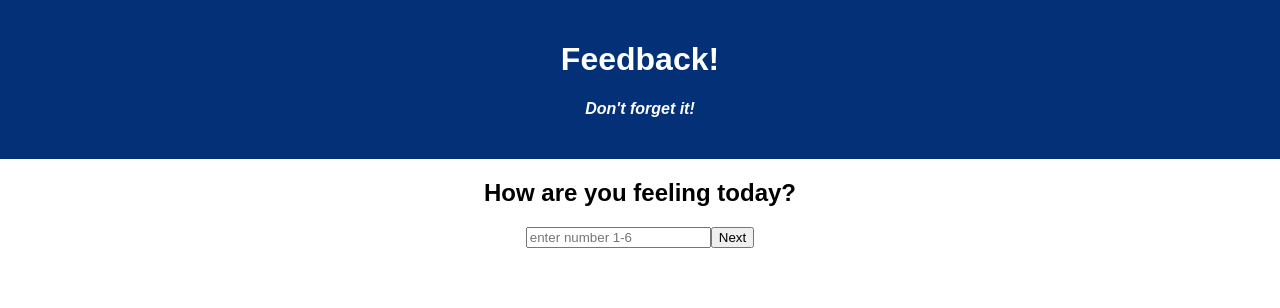
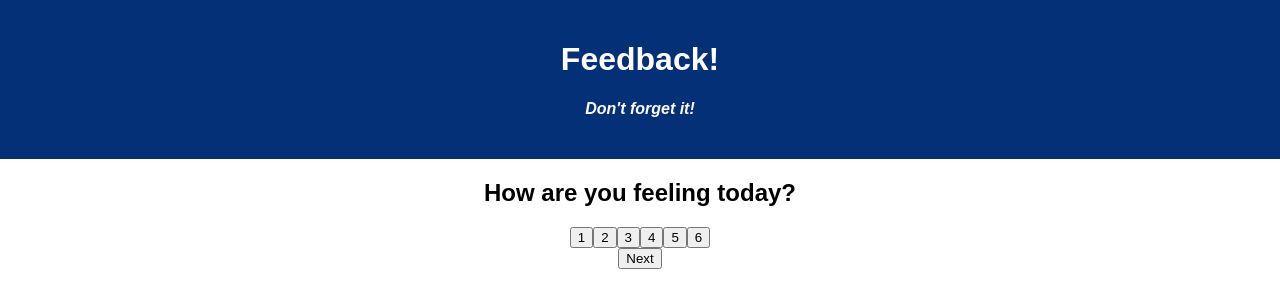
Before and after one commit to johnidso/weekend-redux-feedback-loop, a React (Create React App) app: page /supported in a window 1280 px wide. Shown: the top 308 px of the page. Built offline with nearby package versions, Linux system fonts and the light colour scheme.

Commit message:
added buttons for rating components

```diff
--- a/src/components/HowFeeling/HowFeeling.jsx
+++ b/src/components/HowFeeling/HowFeeling.jsx
@@ -1,4 +1,6 @@
-import {useHistory} from 'react-router-dom'
+import { useState } from 'react';
+import { useDispatch } from 'react-redux';
+import {useHistory} from 'react-router-dom';
 
 
 function HowFeeling () {
@@ -10,7 +12,14 @@ function HowFeeling () {
         <>
             <h2>How are you feeling today?</h2>
             <section id='feelingSubmit'>
-                <input type='number' placeholder='enter number 1-6' />
+                <section className='ratingSection'>
+                    <button className='ratingButton'>1</button>
+                    <button className='ratingButton'>2</button>
+                    <button className='ratingButton'>3</button>
+                    <button className='ratingButton'>4</button>
+                    <button className='ratingButton'>5</button>
+                    <button className='ratingButton'>6</button>
+                </section>
                 <button type='submit' onClick={handleSubmit}>Next</button>
             </section>
         </>
--- a/src/components/HowSupported/HowSupported.jsx
+++ b/src/components/HowSupported/HowSupported.jsx
@@ -1,4 +1,6 @@
-import {useHistory} from 'react-router-dom'
+import { useState } from 'react';
+import { useDispatch } from 'react-redux';
+import {useHistory} from 'react-router-dom';
 
 
 function HowSupported () {
@@ -10,7 +12,14 @@ function HowSupported () {
         <>
             <h2>How well are you being supported?</h2>
             <section id='supportedSubmit'>
-                <input type='text' placeholder='your thoughts'/>
+                <section className='ratingSection'>
+                    <button className='ratingButton'>1</button>
+                    <button className='ratingButton'>2</button>
+                    <button className='ratingButton'>3</button>
+                    <button className='ratingButton'>4</button>
+                    <button className='ratingButton'>5</button>
+                    <button className='ratingButton'>6</button>
+                </section>
                 <button type='submit' onClick={handleSubmit}>Next</button>
             </section>
         </>
--- a/src/components/HowUnderstanding/HowUnderstanding.jsx
+++ b/src/components/HowUnderstanding/HowUnderstanding.jsx
@@ -1,4 +1,6 @@
-import {useHistory} from 'react-router-dom'
+import { useState } from 'react';
+import { useDispatch } from 'react-redux';
+import {useHistory} from 'react-router-dom';
 
 
 function HowUnderstanding () {
@@ -10,7 +12,14 @@ function HowUnderstanding () {
         <>
             <h2>How well are you understanding the content?</h2>
             <section id='understandingSubmit'>
-                <input type='text' placeholder='your thoughts' />
+                <section className='ratingSection'>
+                    <button className='ratingButton'>1</button>
+                    <button className='ratingButton'>2</button>
+                    <button className='ratingButton'>3</button>
+                    <button className='ratingButton'>4</button>
+                    <button className='ratingButton'>5</button>
+                    <button className='ratingButton'>6</button>
+                </section>
                 <button type='submit' onClick={handleSubmit}>Next</button>
             </section>
         </>
--- a/src/components/Review/Review.jsx
+++ b/src/components/Review/Review.jsx
@@ -1,4 +1,4 @@
-import {useHistory} from 'react-router-dom'
+import {useHistory} from 'react-router-dom';
 
 
 function Review () {
```
